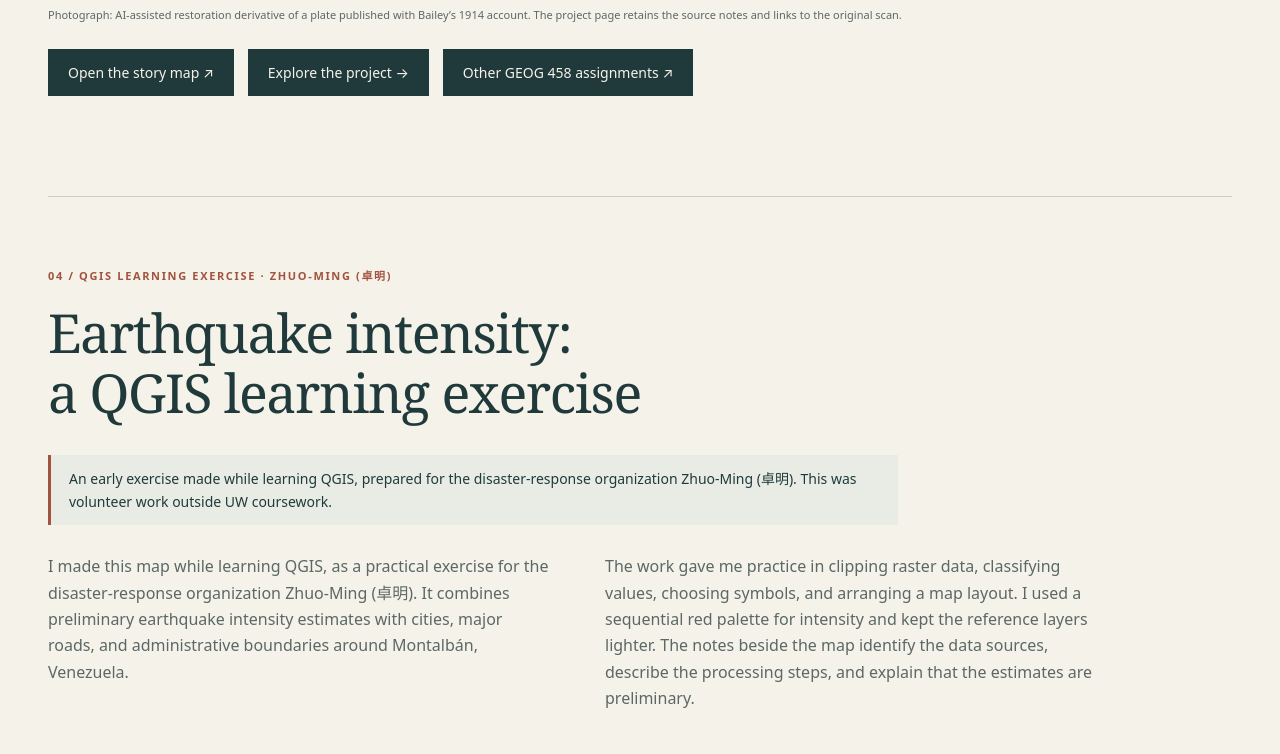
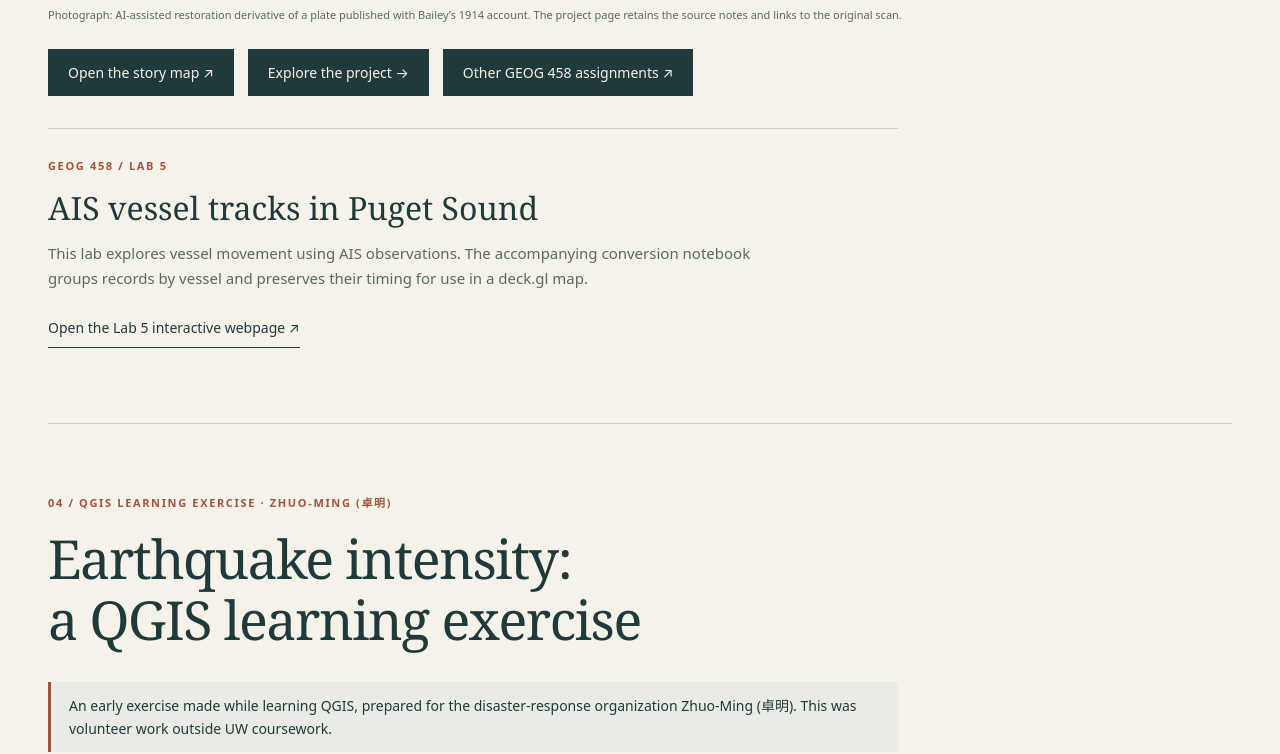
Before and after one commit to yuanbocai-hub/mapping-portfolio, a plain HTML site: page coursework.html in a window 1280 px wide. Shown: the part 5180-5934 px from the top of the page. Drawn offline with Linux system fonts and the light colour scheme.

Commit message:
Add Lab 5 interactive vessel mapping link below GEOG 458 assignments

```diff
--- a/coursework.html
+++ b/coursework.html
@@ -45,6 +45,7 @@
     <figure class="map-figure"><a href="tsangpo.html"><img src="assets/tibet/pe-ferry.jpg" alt="A restored historical photograph of the Tsangpo at the ferry at Pe, used in the Following the Tsangpo story map." loading="lazy"></a><figcaption><span>GEOG 458 / Story map assignment</span><a href="tsangpo.html">Read about the project ↗</a></figcaption></figure>
     <p class="small-note">Photograph: AI-assisted restoration derivative of a plate published with Bailey’s 1914 account. The project page retains the source notes and links to the original scan.</p>
     <div class="project-actions"><a href="https://yuanbocai-hub.github.io/geog458-labs/lab7/">Open the story map ↗</a><a href="tsangpo.html">Explore the project →</a><a href="https://github.com/yuanbocai-hub/geog458-labs">Other GEOG 458 assignments ↗</a></div>
+    <div class="course-lab-link"><p class="eyebrow">GEOG 458 / Lab 5</p><h3>AIS vessel tracks in Puget Sound</h3><p>This lab explores vessel movement using AIS observations. The accompanying conversion notebook groups records by vessel and preserves their timing for use in a deck.gl map.</p><a class="text-link" href="https://yuanbocai-hub.github.io/geog458-labs/lab5/">Open the Lab 5 interactive webpage ↗</a></div>
   </section>
   <section class="chapter wrap volunteer-project" id="zhuoming" aria-labelledby="zhuoming-title">
     <div class="section-heading"><p class="eyebrow">04 / QGIS learning exercise · Zhuo-Ming (卓明)</p><h2 id="zhuoming-title">Earthquake intensity:<br>a QGIS learning exercise</h2></div>
--- a/projects.css
+++ b/projects.css
@@ -12,3 +12,5 @@
 @media(min-width:601px) and (max-width:1000px){.project-links{flex-wrap:wrap;justify-content:flex-end;max-width:370px;column-gap:16px;row-gap:6px}}
 
 .volunteer-project{border-top:1px solid var(--line);margin-top:45px}.project-context{max-width:850px;border-left:3px solid var(--accent);padding:12px 18px;margin-bottom:28px;background:var(--wash);font-size:14px;color:var(--ink)}.volunteer-resource{margin-top:30px}
+
+.course-lab-link{max-width:850px;margin-top:32px;padding-top:28px;border-top:1px solid var(--line)}.course-lab-link .eyebrow{margin-bottom:14px}.course-lab-link h3{margin-bottom:16px}.course-lab-link>p:not(.eyebrow){max-width:710px;font-size:15px;color:var(--muted)}
```
Also changed, not shown: tsangpo.html (+1 -1 lines).
